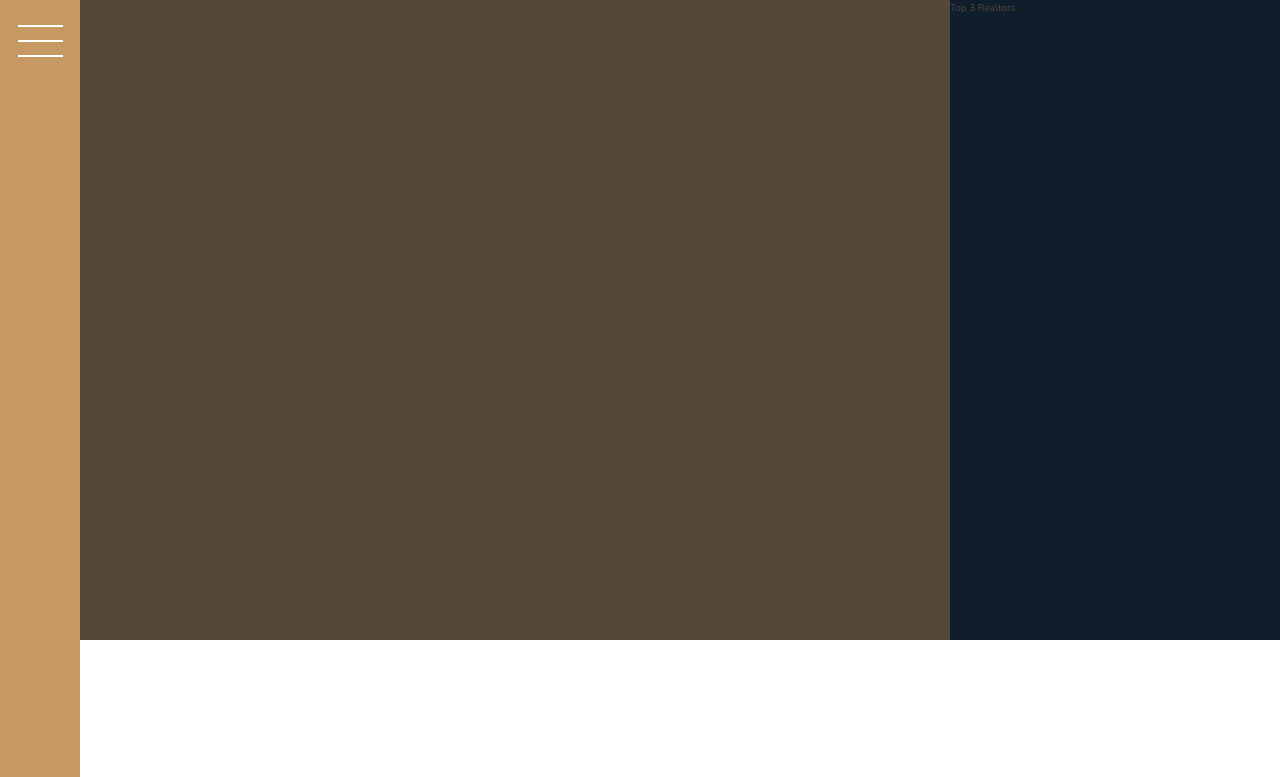
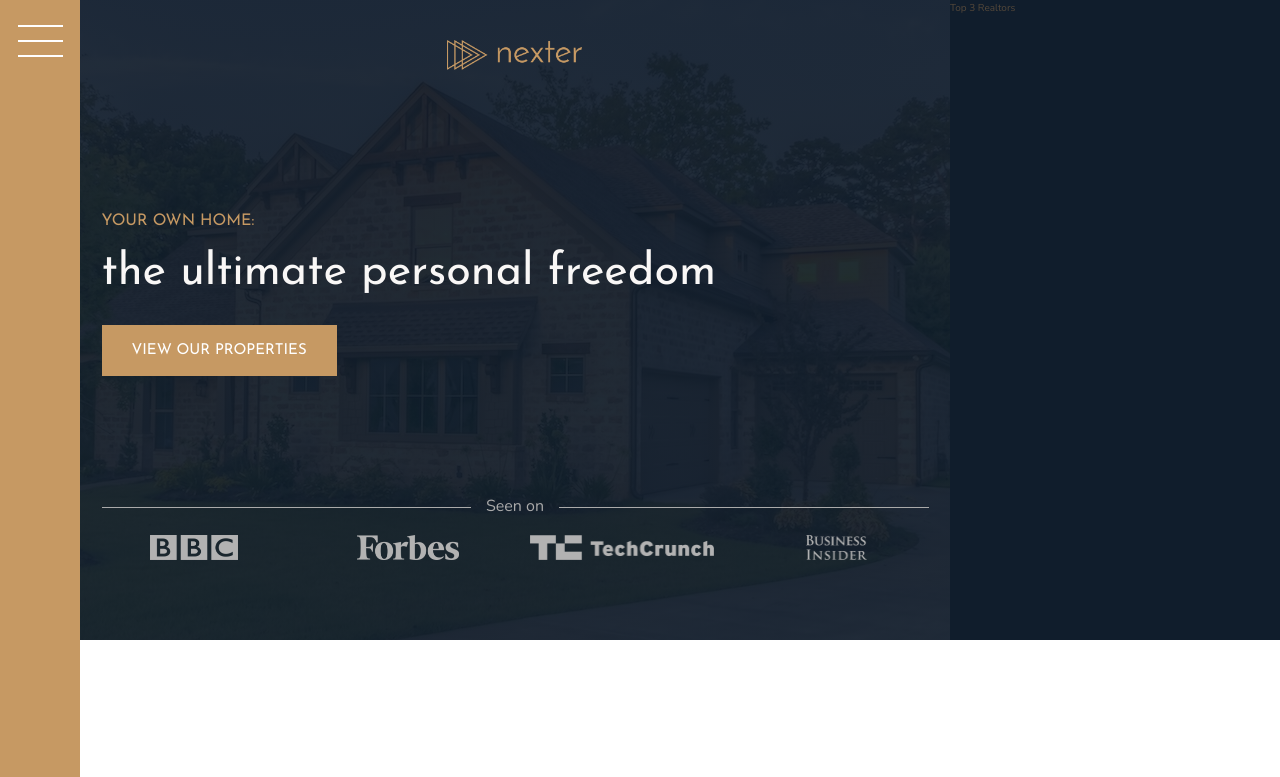
Before and after one commit to Garrycrafts/nexter, a website built with Vite: page index.html in a window 1280 px wide. Shown: the top 777 px of the page. Built offline with nearby package versions, Linux system fonts and the light colour scheme.

Commit message:
finished with the header

```diff
--- a/index.html
+++ b/index.html
@@ -18,7 +18,20 @@
   </head>
   <body class="container">
     <div class="sidebar"><button class="nav-btn"></button></div>
-    <header class="header">Header</header>
+
+    <header class="header">
+      <img src="img/logo.png" alt="logo" class="header__logo" />
+      <h3 class="heading-3">Your own home:</h3>
+      <h1 class="heading-1">the ultimate personal freedom</h1>
+      <button class="btn header__btn">View our properties</button>
+      <div class="header__seenon-text">Seen on</div>
+      <div class="header__seenon-logos">
+        <img src="img/logo-bbc.png" alt="BBC LOGO" />
+        <img src="img/logo-forbes.png" alt="BBC LOGO" />
+        <img src="img/logo-techcrunch.png" alt="BBC LOGO" />
+        <img src="img/logo-bi.png" alt="BBC LOGO" />
+      </div>
+    </header>
     <div class="realtors">Top 3 Realtors</div>
 
     <section class="features">
--- a/sass/_header.scss
+++ b/sass/_header.scss
@@ -2,5 +2,57 @@
 
 .header {
   background-color: $color-grey-dark-1;
-  grid-column: full-start/ col-start 7;
+  grid-column: full-start / col-end 6;
+  background-color: $color-grey-dark-1;
+  background-image: linear-gradient(
+      rgba($color-secondary, 0.93),
+      rgba($color-secondary, 0.93)
+    ),
+    url(../img/hero.jpeg);
+  background-color: cover;
+  background-position: center;
+  padding: 8rem;
+  padding-top: 4rem;
+
+  display: grid;
+  flex-direction: column-reverse;
+  grid-template-rows: 1fr min-content 6rem 1fr;
+  grid-template-columns: max-content;
+  justify-content: center;
+
+  gap: 1.5rem;
+
+  &__logo {
+    height: 3rem;
+    justify-self: center;
+  }
+  &__btn {
+    align-self: start;
+    justify-self: start;
+  }
+  &__seenon-text {
+    display: grid;
+    font-size: 1.6rem;
+    color: $color-grey-light-2;
+    grid-template-columns: 1fr max-content 1fr;
+    column-gap: 1.5rem;
+    align-items: center;
+    &::before,
+    &::after {
+      content: "";
+      height: 1px;
+      display: block;
+      background-color: currentColor;
+    }
+  }
+  &__seenon-logos {
+    display: grid;
+    grid-template-columns: repeat(4, 1fr);
+    column-gap: 3rem;
+    justify-items: center;
+    img {
+      height: 2.5rem;
+      filter: brightness(70%);
+    }
+  }
 }
--- a/sass/_typography.scss
+++ b/sass/_typography.scss
@@ -5,6 +5,9 @@
 }
 .heading-1 {
   @extend %heading;
+  font-size: 4.5rem;
+  color: $color-grey-light-1;
+  line-height: 1;
 }
 .heading-2 {
   @extend %heading;
```
